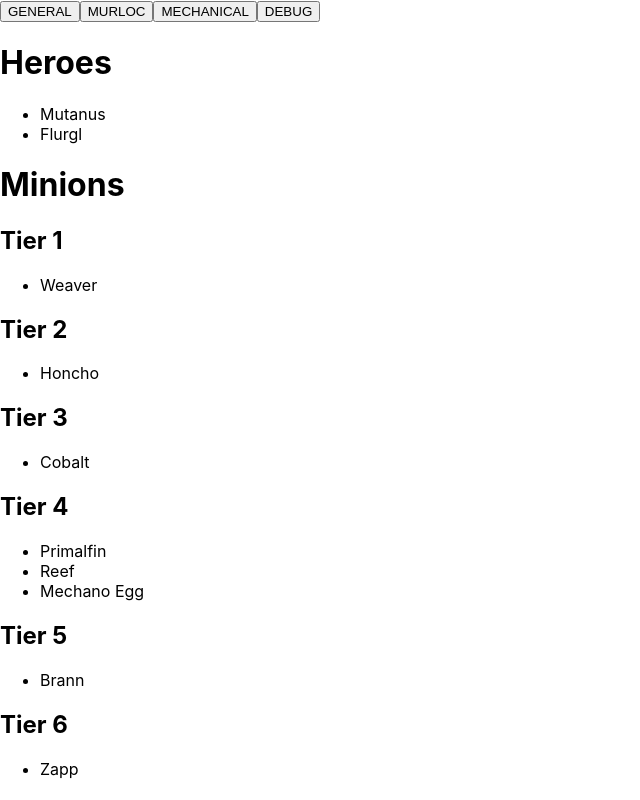
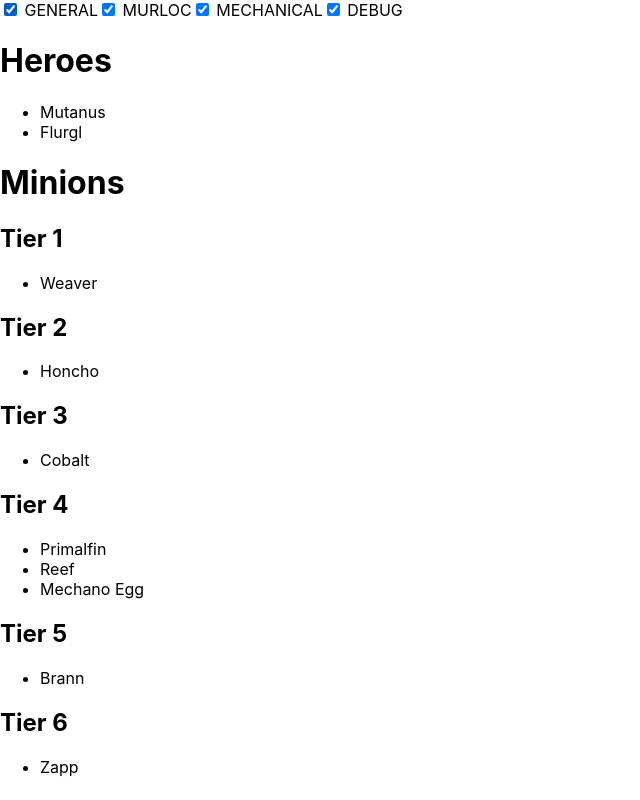
Before and after one commit to maximerobert96/BGsHistory2, a React (Create React App) app in the folder client/: page /temp in a window 1280 px wide. Shown: the whole page, without its empty margins (0-640 px from the left). Built offline with nearby package versions, Linux system fonts and the light colour scheme.

Commit message:
added state to the mockup

```diff
--- a/client/src/components/cardListMockup.js
+++ b/client/src/components/cardListMockup.js
@@ -1,3 +1,5 @@
+import { useState } from "react";
+
 const CARDS = [
     {name: "Weaver", techLevel: 1, type: "MINION", tribe: "GENERAL"},
     {name: "Honcho", techLevel: 2, type: "MINION", tribe: "MURLOC"},
@@ -26,53 +28,89 @@ function getTribes(cards) {
 }
 
 function CardList({ cards }) {
-    let tribes = getTribes(cards);
+    let availableTribes = getTribes(cards);
+    const [tribes, setTribes] = useState(availableTribes);
+
+    let cardsOfSelectedTribes = cards.filter(
+        function (card) {
+            return tribes.includes(card.tribe) || tribes.includes("DEBUG") && !card.hasOwnProperty("tribe");
+        }
+    );
+
     return(
         <div>
-            <FilterTable tribes={tribes} />
-            <CategoryTable cards={cards} />
+            <FilterTable tribes={availableTribes} selectedTribes={tribes} onSelectedTribesChange={setTribes} />
+            <CategoryTable cards={cardsOfSelectedTribes} />
         </div>
     );
 
 }
 
-function FilterTable({ tribes }) {
+function FilterTable({ tribes, selectedTribes, onSelectedTribesChange }) {
     let tribeTable = [];
     for(let tribe of tribes) {
+
         tribeTable.push(
-            <button>{tribe}</button>
+            <label htmlFor={tribe} key={tribe}>
+                <input
+                    type="checkbox"
+                    id={tribe}
+                    name={tribe}
+                    value={tribe}
+                    defaultChecked={selectedTribes.includes(tribe)}
+                    onChange={
+                        function (e) {
+                            let newArr = [];
+                            if(selectedTribes.includes(e.target.value)) {
+                                newArr = selectedTribes.filter((name) => name !== e.target.value);
+                            } else {
+                                newArr = [...selectedTribes, e.target.value];
+                            }
+                            onSelectedTribesChange(newArr);
+                        }
+                    } />
+                {' '}
+                {tribe}
+            </label>
         );
+
     }
-    return tribeTable;
+    return (
+        <form>
+            {tribeTable}
+        </form>
+    );
 
 }
 
 function CategoryTable({ cards }) {
+    let heroes = cards.filter((card) =>
+        card.type === "HERO" );
+    let minions = cards.filter((card) =>
+        card.type === "MINION");
     return (
         <div>
-            <Heroes cards={cards} />
-            <Minions cards={cards} />
+            <Heroes cards={heroes} />
+            <Minions cards={minions} />
         </div>
     );
 }
 
 function Heroes({ cards }) {
-    let heroes = cards.filter((card) =>
-        card.type === "HERO");
+
     return (
         <div>
             <h1>Heroes</h1>
-            <CardRows cards={heroes} />
+            <CardRows cards={cards} />
         </div>
     );
 }
 
 function Minions({ cards }) {
-    let minions = cards.filter((card) =>
-        card.type === "MINION");
+
     let tierTables = [];
     for(let i = 1; i <= 6; ++i ) {
-        tierTables.push(<Tier tier={i} cards={minions} />);
+        tierTables.push(<Tier tier={i} cards={cards} key={i} />);
     }
 
     return (
@@ -98,7 +136,7 @@ function Tier({ tier, cards }) {
 function CardRows({ cards }) {
     let cardRows = [];
     cards.forEach((card) => {
-        cardRows.push(<li>{card.name}</li>)
+        cardRows.push(<li key={card.name}>{card.name}</li>)
     })
     return (
         <ul>
```
